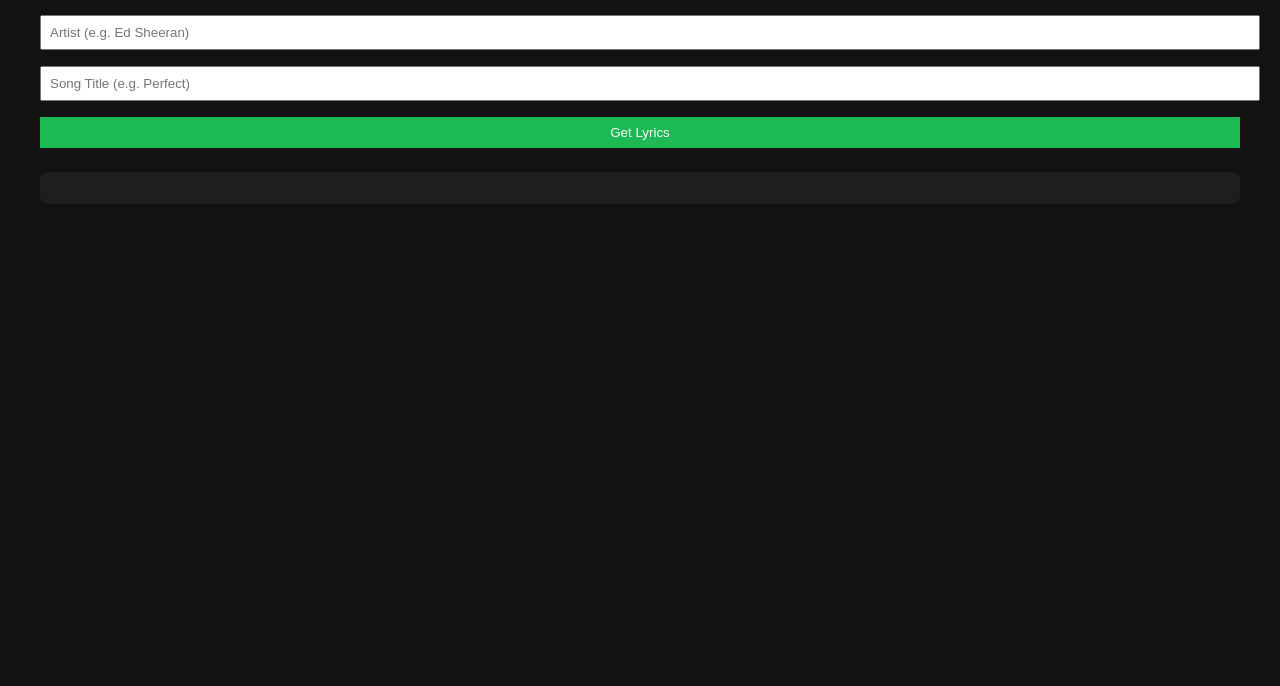
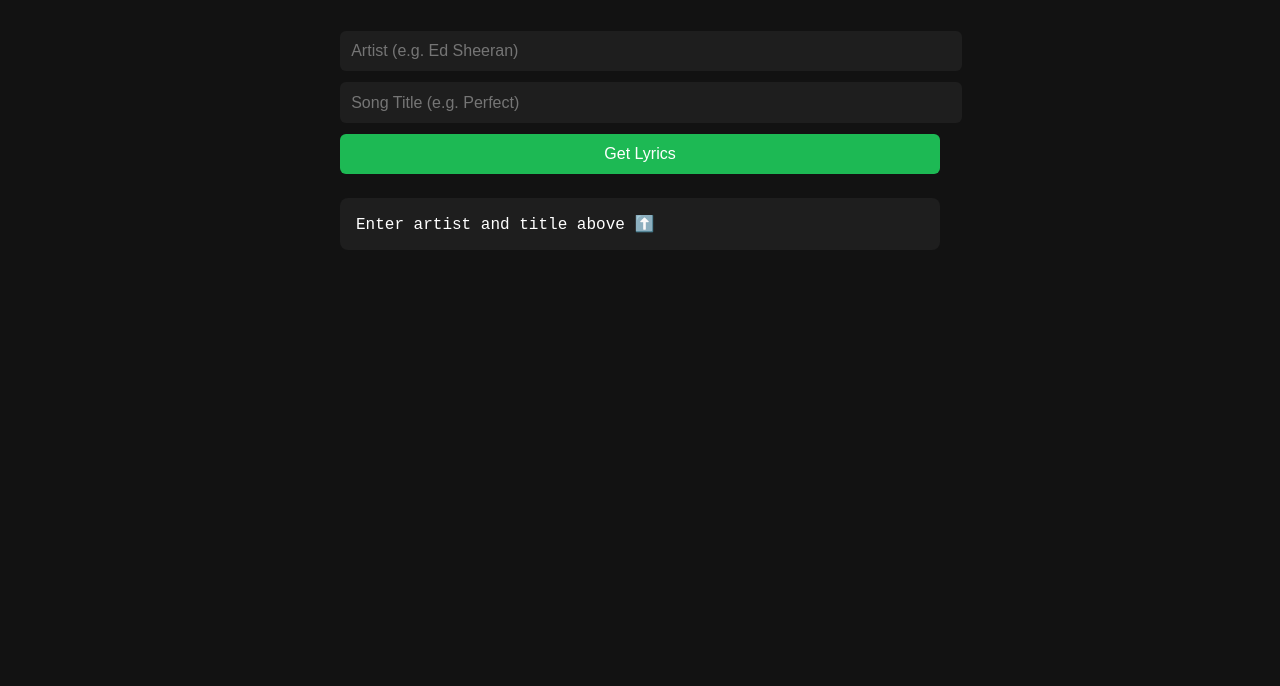
Before and after one commit to johnalpay/lyrics-, a website: page public/index.html in a window 1280 px wide. Shown: the part 114-800 px from the top of the page. Drawn offline with nearby package versions, Linux system fonts and the light colour scheme.

Commit message:
Update index.html

```diff
--- a/public/index.html
+++ b/public/index.html
@@ -4,62 +4,110 @@
   <meta charset="UTF-8" />
   <meta name="viewport" content="width=device-width, initial-scale=1.0"/>
   <title>Lyrics Finder</title>
+  <link href="https://cdn.jsdelivr.net/npm/bootstrap-icons/font/bootstrap-icons.css" rel="stylesheet">
+  <style>
+    body {
+      font-family: 'Segoe UI', sans-serif;
+      background-color: #121212;
+      color: #ffffff;
+      padding: 2rem;
+      max-width: 600px;
+      margin: auto;
+    }
+
+    header {
+      display: flex;
+      align-items: center;
+      margin-bottom: 1.5rem;
+    }
+
+    .logo {
+      font-size: 2rem;
+      margin-right: 0.6rem;
+      color: #1db954;
+    }
+
+    h1 {
+      font-size: 1.8rem;
+      font-weight: bold;
+    }
+
+    input, button {
+      width: 100%;
+      padding: 0.7rem;
+      margin-top: 0.7rem;
+      border-radius: 6px;
+      border: none;
+      font-size: 1rem;
+    }
+
+    input {
+      background-color: #1e1e1e;
+      color: #fff;
+    }
+
+    button {
+      background-color: #1db954;
+      color: white;
+      cursor: pointer;
+      transition: background 0.3s;
+    }
+
+    button:hover {
+      background-color: #1ed760;
+    }
+
+    pre {
+      white-space: pre-wrap;
+      background: #1e1e1e;
+      padding: 1rem;
+      border-radius: 8px;
+      margin-top: 1.5rem;
+      font-size: 1rem;
+    }
+
+    @media (max-width: 600px) {
+      body {
+        padding: 1rem;
+      }
+    }
+  </style>
+</head>
+<body>
+  <header>
+    <i class="bi bi-music-note-beamed logo"></i>
+    <h1>Lyrics Finder</h1>
+  </header>
+
+  <form onsubmit="findLyrics(event)">
+    <input type="text" id="artist" placeholder="Artist (e.g. Ed Sheeran)" required />
+    <input type="text" id="title" placeholder="Song Title (e.g. Perfect)" required />
+    <button type="submit">Get Lyrics</button>
+  </form>
+
+  <pre id="result">Enter artist and title above ⬆️</pre>
+
   <script>
     async function findLyrics(event) {
       event.preventDefault();
       const artist = document.getElementById('artist').value;
       const title = document.getElementById('title').value;
       const result = document.getElementById('result');
-      result.innerText = 'Loading...';
+      result.innerText = '🎶 Searching lyrics...';
 
       try {
         const res = await fetch(`/api/lyrics?artist=${encodeURIComponent(artist)}&title=${encodeURIComponent(title)}`);
         const data = await res.json();
 
         if (data.lyrics) {
-          result.innerText = `🎤 ${data.artist} - ${data.title}\n\n${data.lyrics}`;
+          result.innerText = `${data.artist} - ${data.title}\n\n${data.lyrics}`;
         } else {
           result.innerText = 'Lyrics not found.';
         }
       } catch (err) {
-        result.innerText = 'Error fetching lyrics.';
+        result.innerText = '⚠️ Error fetching lyrics.';
       }
     }
   </script>
-  <style>
-    body {
-      font-family: Arial, sans-serif;
-      padding: 2rem;
-      background: #121212;
-      color: #fff;
-    }
-    input, button {
-      padding: 0.5rem;
-      margin: 0.5rem 0;
-      width: 100%;
-    }
-    button {
-      background: #1db954;
-      color: white;
-      border: none;
-      cursor: pointer;
-    }
-    pre {
-      white-space: pre-wrap;
-      background: #1e1e1e;
-      padding: 1rem;
-      border-radius: 8px;
-      margin-top: 1rem;
-    }
-  </style>
-</head>
-<body>
-  <h1>🎵 Lyrics Finder</h1>
-  <form onsubmit="findLyrics(event)">
-    <input type="text" id="artist" placeholder="Artist (e.g. Ed Sheeran)" required />
-    <input type="text" id="title" placeholder="Song Title (e.g. Perfect)" required />
-    <button type="submit">Get Lyrics</button>
-  </form>
-  <pre id="result"></pre>
 </body>
 </html>
```
